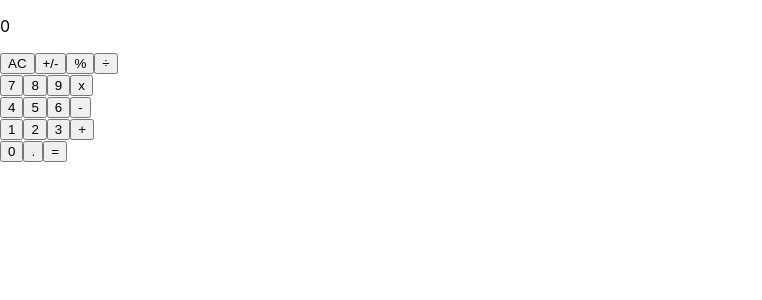
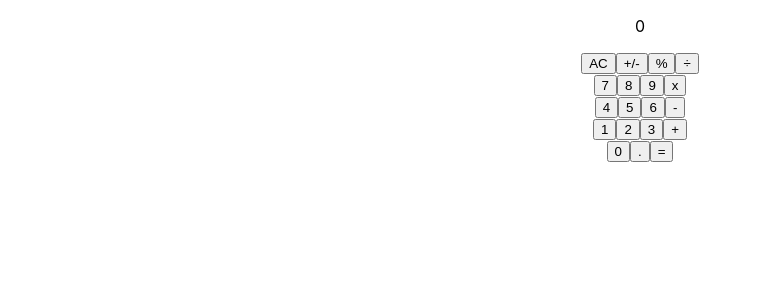
Before and after one commit to MarioDena/react-calculator, a React (Create React App) app: page / in a window 1280 px wide. Shown: the top 300 px of the page, without its empty margins (0-762 px from the left). Built offline with nearby package versions, Linux system fonts and the light colour scheme.

Commit message:
[FIX] setup for styling

```diff
--- a/src/components/App.js
+++ b/src/components/App.js
@@ -1,6 +1,7 @@
 import React from 'react';
 import Display from './Display';
 import ButtonPanel from './ButtonPanel';
+import '../App.css';
 
 class App extends React.Component {
   constructor(props) {
--- a/src/components/Button.js
+++ b/src/components/Button.js
@@ -11,9 +11,9 @@ class Button extends React.Component {
 
   render() {
     const { value } = this.props;
-    const { classStyle } = this.props;
+    const { buttonStyle } = this.props;
     return (
-      <button className={classStyle} type="submit">
+      <button className={buttonStyle} type="submit">
         {value}
       </button>
     );
@@ -22,12 +22,12 @@ class Button extends React.Component {
 
 Button.propTypes = {
   value: PropTypes.string,
-  classStyle: PropTypes.string,
+  buttonStyle: PropTypes.string,
 };
 
 Button.defaultProps = {
   value: '0',
-  classStyle: 'button-item',
+  buttonStyle: 'button',
 };
 
 export default Button;
--- a/src/components/ButtonPanel.js
+++ b/src/components/ButtonPanel.js
@@ -8,7 +8,7 @@ class ButtonPanel extends React.Component {
     };
   }
 
-  renderButtons(name) {
+  renderButtons(name, buttonStyle) {
     return (
       <Button
         value={name}
@@ -21,31 +21,31 @@ class ButtonPanel extends React.Component {
     return (
       <div className="button-panel">
         <div className="number-panel">
-          <div className="number">
+          <div className="row">
             {this.renderButtons('AC')}
             {this.renderButtons('+/-')}
             {this.renderButtons('%')}
             {this.renderButtons('÷')}
           </div>
-          <div className="number">
+          <div className="row">
             {this.renderButtons('7')}
             {this.renderButtons('8')}
             {this.renderButtons('9')}
             {this.renderButtons('x')}
           </div>
-          <div className="number-row">
+          <div className="row">
             {this.renderButtons('4')}
             {this.renderButtons('5')}
             {this.renderButtons('6')}
             {this.renderButtons('-')}
           </div>
-          <div className="number-row">
+          <div className="row">
             {this.renderButtons('1')}
             {this.renderButtons('2')}
             {this.renderButtons('3')}
             {this.renderButtons('+')}
           </div>
-          <div className="number-row">
+          <div className="row">
             {this.renderButtons('0')}
             {this.renderButtons('.')}
             {this.renderButtons('=')}
```
